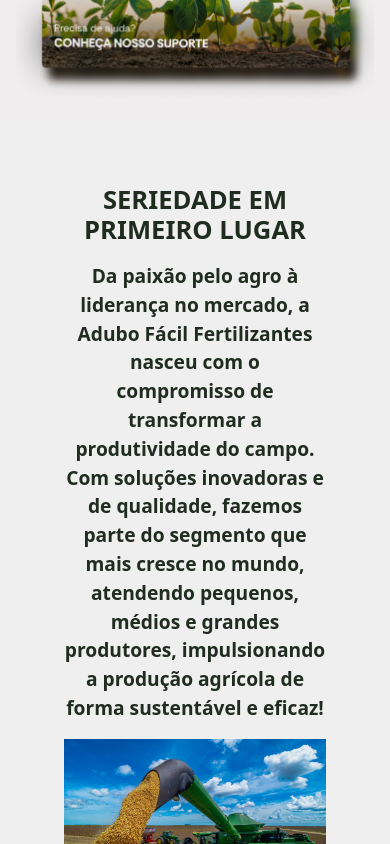
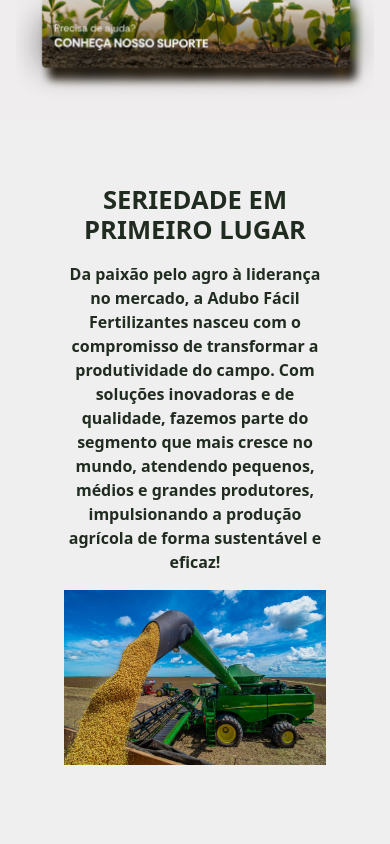
Before and after one commit to Milton-Rocha-Oliveira/adubo-facil, an Angular app: page / in a window 390 px wide. Shown: the part 5660-6504 px from the top of the page. Built offline with nearby package versions, Linux system fonts and the light colour scheme.

Commit message:
Update about-the-company.component.css

```diff
--- a/src/app/about-the-company/about-the-company.component.css
+++ b/src/app/about-the-company/about-the-company.component.css
@@ -5,16 +5,17 @@
     padding: 4rem;
 
     display: flex;
-    flex-direction: row;
+    flex-direction:column;
 
 }
 
 .text{
     color: #212c21;
     gap: 1rem;
+    text-align: center;
 }
 .text > h1{
-    width: 150%;
+    width: 100%;
     font-size: 4rem;
     font-weight: 650;
 }
@@ -40,7 +41,7 @@
    }
    .text > p{
     margin-top: 1rem;
-    font-size: 1.2rem;
+    font-size: 1rem;
     font-weight: 700;
    }
 }
```
